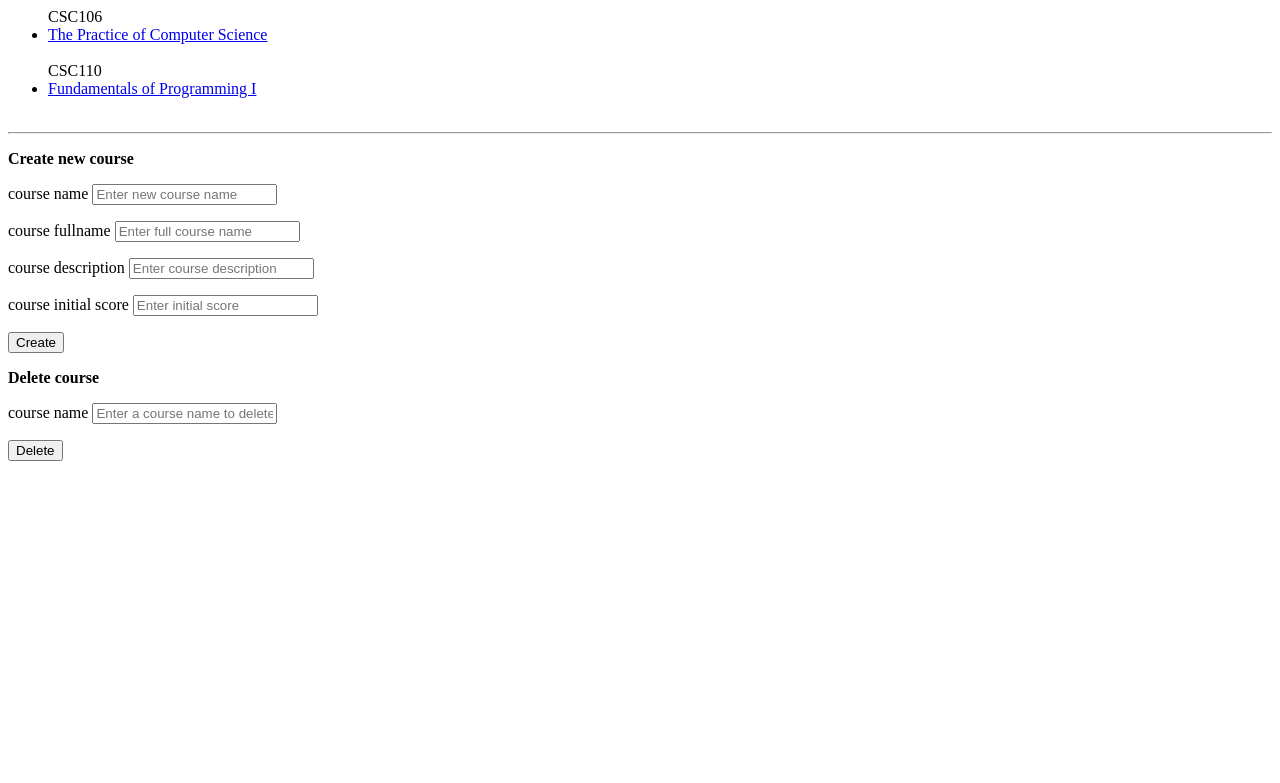
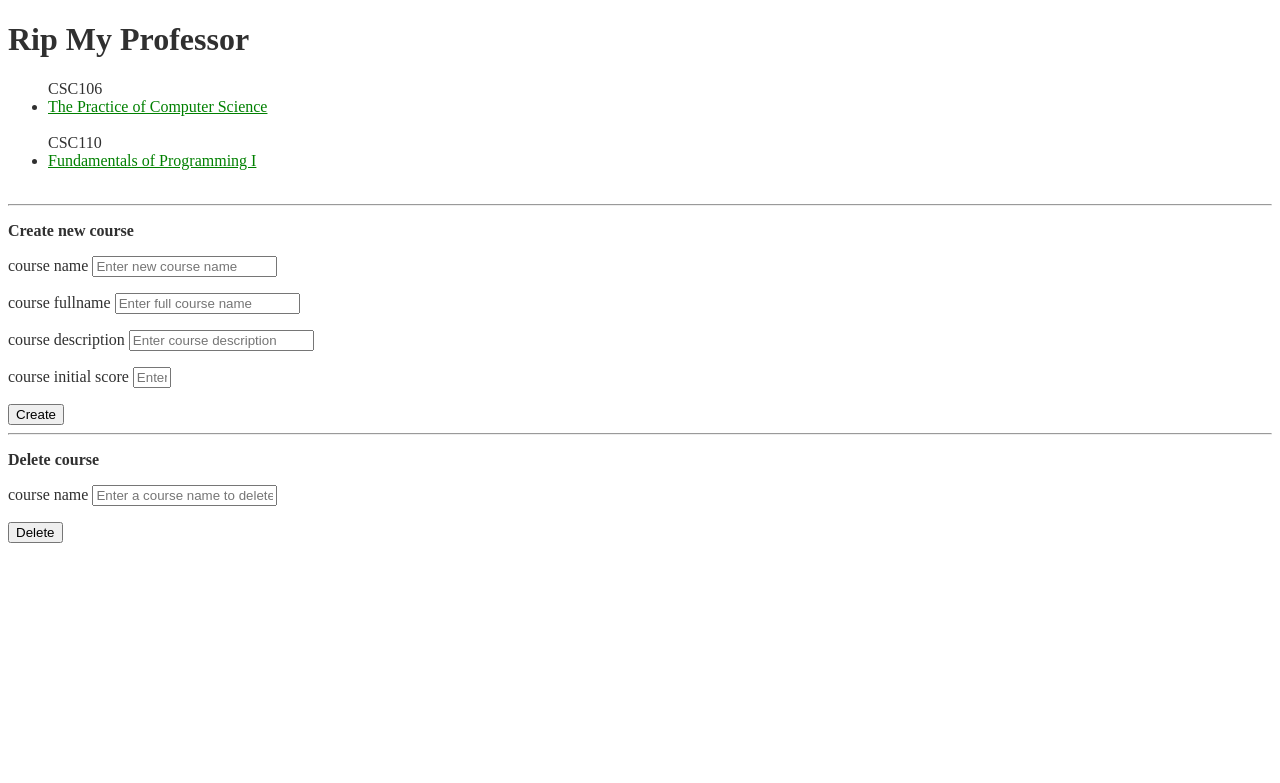
Before and after one commit to superpenshine/RipMyProfessor, a Django app: page /courses/ in a window 1280 px wide. Shown: the top 783 px of the page. Run offline with Django 3.2, Linux system fonts and the light colour scheme; data comes from the database, SQL or seed files in the repository; both versions use the stored data as it was after the commit.

Commit message:
1.3 css file added

```diff
--- /dev/null
+++ b/rip/static/css/index.css
@@ -0,0 +1,11 @@
+input.input_score{
+	width:30px;
+}
+
+li a {
+    color: green;
+}
+
+body{
+	color:#303030;
+}
--- a/rip/templates/rip/index.html
+++ b/rip/templates/rip/index.html
@@ -1,4 +1,17 @@
-<body>{% if courses_list %}
+<!DOCTYPE html>
+<html>
+
+<head>
+{% load static %}
+<link href="{% static 'css/index.css' %}" rel="stylesheet" type="text/css">
+<title>Haotian Shen</title>
+</head>
+
+<body>
+<h1 class="page_title">Rip My Professor</h1>
+<div class="body_div">
+	<div class="course_list_div">
+		{% if courses_list %}
 	    <ul>
 	    	{% for course in courses_list %}
 	    		<span>{{course.name}}</span>
@@ -9,10 +22,12 @@
 		{% else %}
 	    	<p>No rip are available.</p>
 		{% endif %}
-<p></p>
+	</div>
+
 	<hr>
+
+	<div class="add_course_div">
 		<p><b>Create new course</b></p>
-
 		<form action="http://127.0.0.1:8000/courses/" method='post'>
 		{% csrf_token %}
 		<label>course name</label>
@@ -25,11 +40,15 @@
 		<input type="text" name="course_description" placeholder="Enter course description">
 		<p></p>
 		<label>course initial score</label>
-<input type="text" name="course_score_initial" placeholder="Enter initial score">
+		<input type="text" name="course_score_initial" placeholder="Enter initial score" class="input_score">
 		<p></p>
 		<button type="submit" name="action" value="add">Create</button>
 		</form>
+	</div>
 
+	<hr>
+
+	<div class="delete_course_div">
 		<p><b>Delete course</b></p>
 		<form action="http://127.0.0.1:8000/courses/" method='post'>
 		{% csrf_token %}
@@ -38,4 +57,9 @@
 		<p></p>
 		<button type="submit" name="action" value="delete">Delete</button>
 		</form>
+	</div>
+
+</div>
 </body>
+
+</html>
--- a/rip/views.py
+++ b/rip/views.py
@@ -5,6 +5,7 @@ from django.views.decorators.cache import cache_page
 from .models import courses
 from .services import *
 import re
+
 # Create your views here.
 #TTL = 15
 #@cache_page(TTL)
@@ -39,7 +40,7 @@ def index(request):
 			course_name = request.POST.get("course_name")
 			courses.objects.filter(name=course_name).delete()
 
-		print(request.POST.get("action")+"ing "+course_name)
+		#print(request.POST.get("action")+"ing "+course_name)
 		update_cache()
 		return redirect("http://127.0.0.1:8000/courses/")
 
```
Also changed, not shown: db.sqlite3. Lines whose indentation alone changed are shown as unchanged.
